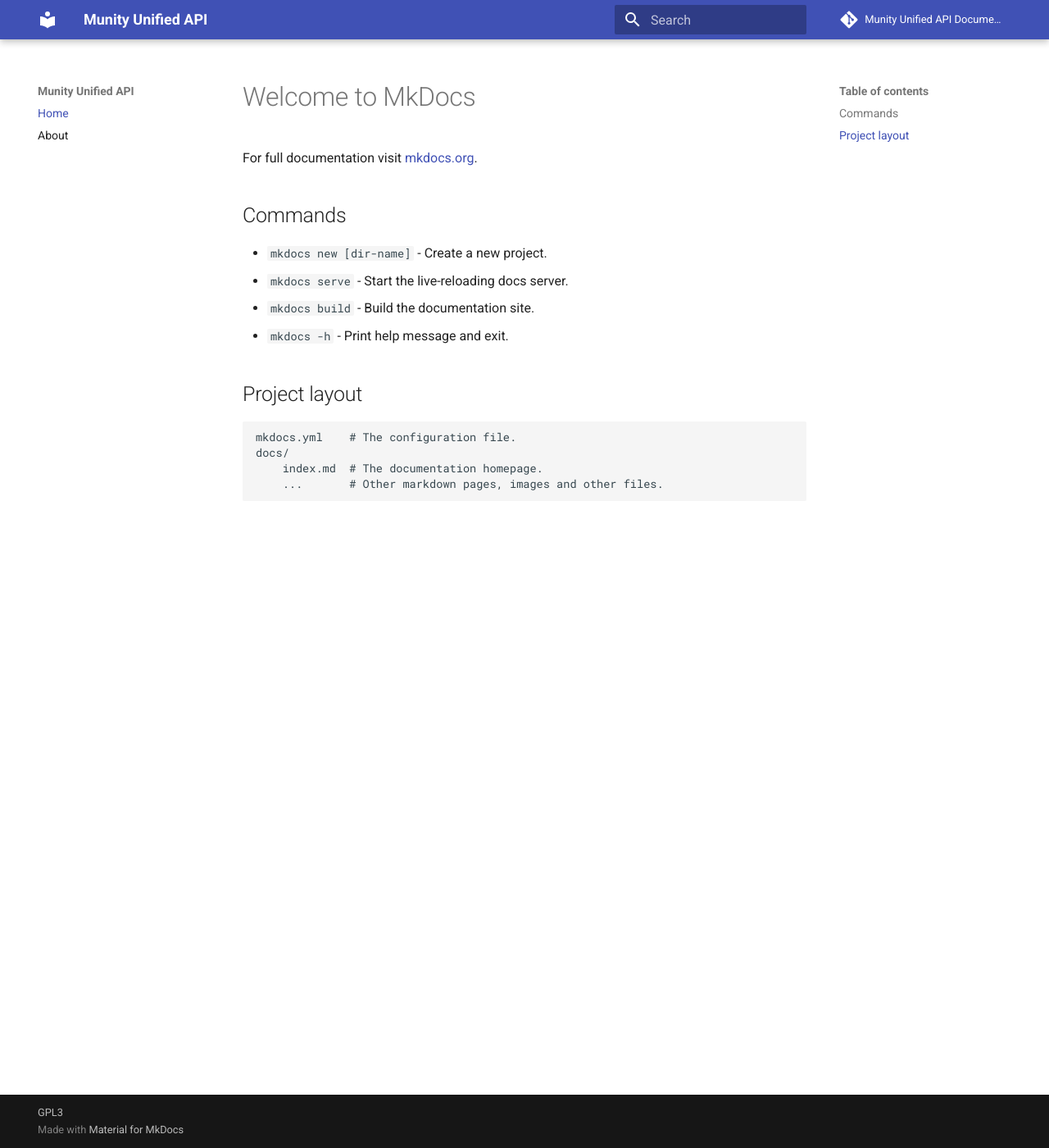
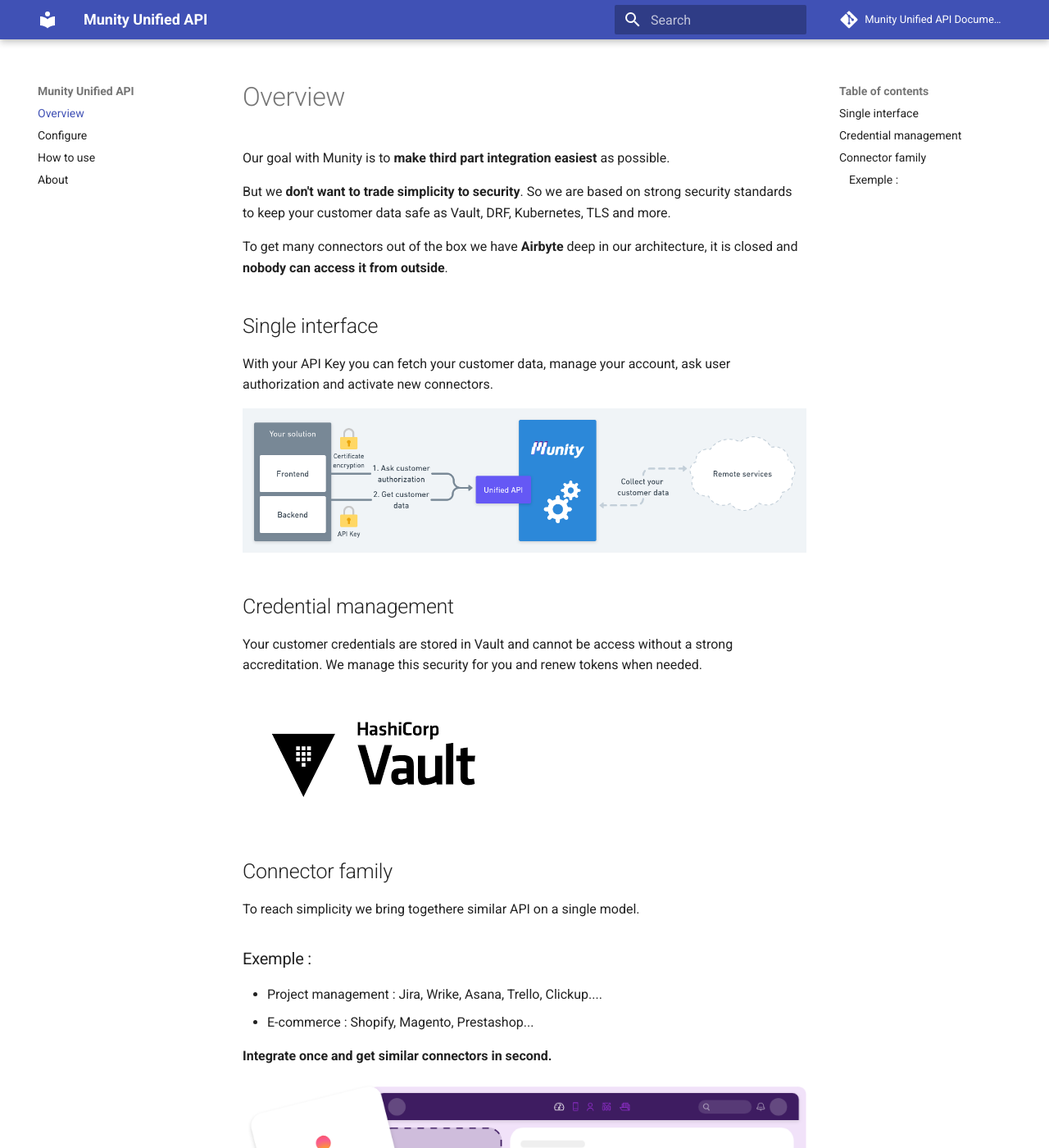
Before and after one commit to munityapps/unified-api-docs, an MkDocs documentation site: the page built from docs/index.md, in a window 1280 px wide and 1400 px high. Shown: the whole window at 82% size. Built offline with MkDocs 1.6.1 and Material for MkDocs 9.7.7, drawn with Linux system fonts in a browser that asks for light colours; comment, search, counter and statistics services are not loaded.

Commit message:
continue doc

```diff
--- a/docs/index.md
+++ b/docs/index.md
@@ -1,17 +1,32 @@
-# Welcome to MkDocs
+# Overview
 
-For full documentation visit [mkdocs.org](https://www.mkdocs.org).
+Our goal with Munity is to **make third part integration easiest** as possible.
 
-## Commands
+But we **don't want to trade simplicity to security**. So we are based on strong security standards to keep your customer data safe as Vault, DRF, Kubernetes, TLS and more.
 
-* `mkdocs new [dir-name]` - Create a new project.
-* `mkdocs serve` - Start the live-reloading docs server.
-* `mkdocs build` - Build the documentation site.
-* `mkdocs -h` - Print help message and exit.
+To get many connectors out of the box we have **Airbyte** deep in our architecture, it is closed and **nobody can access it from outside**.
 
-## Project layout
+## Single interface
 
-    mkdocs.yml    # The configuration file.
-    docs/
-        index.md  # The documentation homepage.
-        ...       # Other markdown pages, images and other files.
+With your API Key you can fetch your customer data, manage your account, ask user authorization and activate new connectors.
+
+![overview schema](./assets/overview.png)
+
+## Credential management
+
+Your customer credentials are stored in Vault and cannot be access without a strong accreditation. We manage this security for you and renew tokens when needed.
+
+![vault](./assets/vault.png)
+
+## Connector family
+
+To reach simplicity we bring togethere similar API on a single model.
+
+### Exemple :
+
+* Project management : Jira, Wrike, Asana, Trello, Clickup....
+* E-commerce : Shopify, Magento, Prestashop...
+
+**Integrate once and get similar connectors in second.**
+
+![connector](./assets/connector.png)
--- a/mkdocs.yml
+++ b/mkdocs.yml
@@ -11,7 +11,9 @@ remote_name: origin
 theme: material
 
 nav:
-  - Home: index.md
+  - Overview: index.md
+  - Configure: configure.md
+  - How to use : howtouse.md
   - About: about.md
 
 docs_dir: docs
```
Also changed, not shown: docs/about.md (added, +1 -0 lines), docs/configure.md (added, +61 -0 lines), docs/howtouse.md (added, +51 -0 lines), docs/assets/api_cert.png (added), docs/assets/connector.png (added), docs/assets/jira_connector_exemple.png (added), docs/assets/overview.png (added), docs/assets/register.png (added), docs/assets/vault.jpg (added), docs/assets/vault.png (added).
